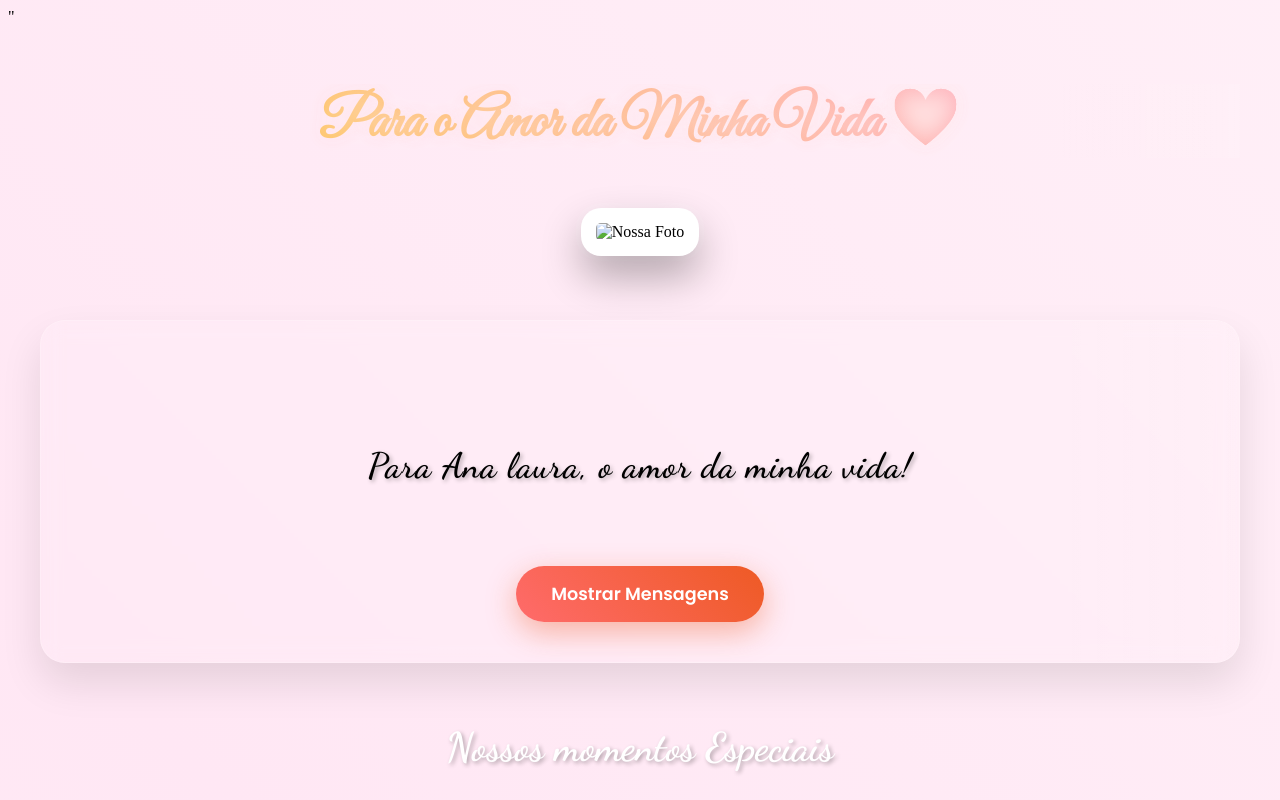
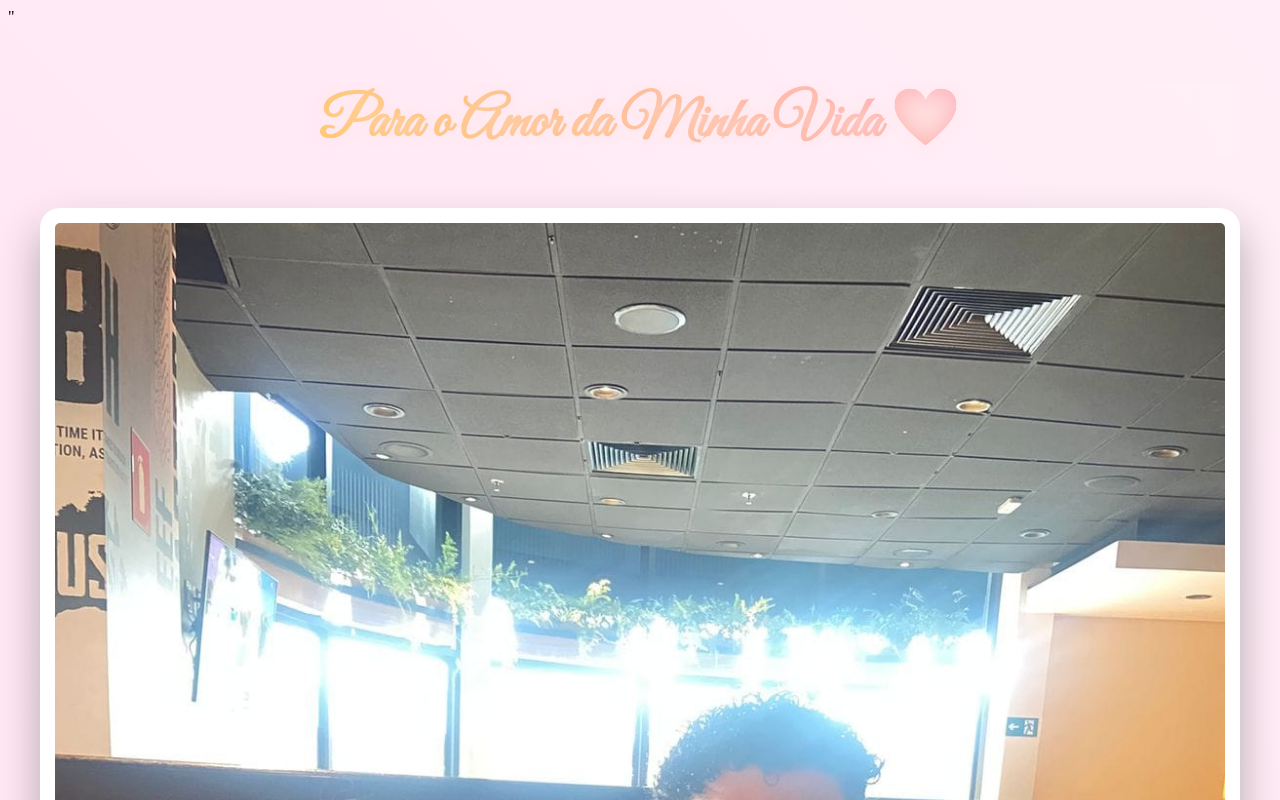
Before and after one commit to tiaguin034/ana-laura-s2, a plain HTML site: page index.html in a window 1280 px wide. Shown: the top 800 px of the page. Drawn offline with Linux system fonts and the light colour scheme.

Commit message:
arquivos corretos

```diff
--- a/index.html
+++ b/index.html
@@ -16,7 +16,7 @@
     </header>
     <section class="photo-section">
       <div class="photo-frame">
-        <img src="cabecalho.jpg" alt="Nossa Foto" id="our-photo">
+        <img src="cabecalho.jpg.jpeg" alt="Nossa Foto" id="our-photo">
       </div>
     </section>
 
--- a/script.js
+++ b/script.js
@@ -18,15 +18,15 @@ document.addEventListener('DOMContentLoaded', function() {
   ];
   // Fotos de memórias (substitua com suas próprias fotos)
     const photos = [
-        "imagens/memoria1.jpg",
-        "imagens/memoria2.jpg",
-        "imagens/memoria3.jpg",
-        "imagens/memoria4.jpg",
-        "imagens/memoria5.jpg",
-        "imagens/memoria6.jpg",
-        "imagens/memoria7.jpg",
-        "imagens/memoria8.jpg",
-        "imagens/memoria9.jpg"
+        "imagensmemoria1.jpg.jpeg",
+        "imagens/memoria2.jpg.jpeg",
+        "imagens/memoria3.jpg.jpeg",
+        "imagens/memoria4.jpg.jpeg",
+        "imagens/memoria5.jpg.jpeg",
+        "imagens/memoria6.jpg.jpeg",
+        "imagens/memoria7.jpg.jpeg",
+        "imagens/memoria8.jpg.jpeg",
+        "imagens/memoria9.jpg.jpeg"
     ];
 
     const messageElement = document.getElementById('love-message');
```
